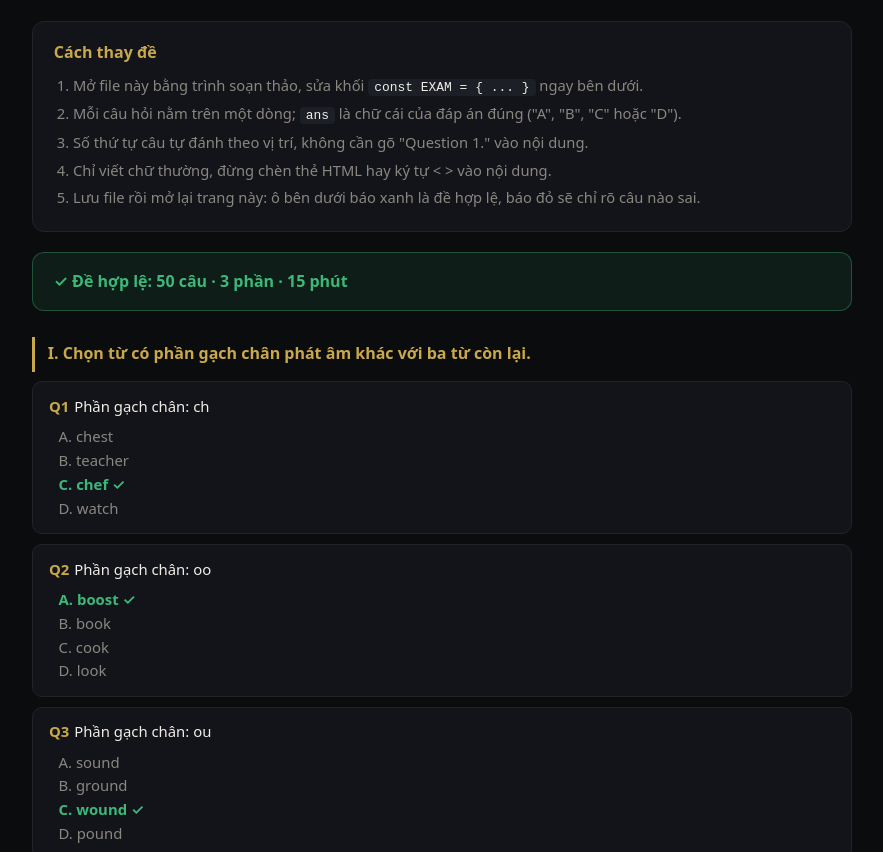
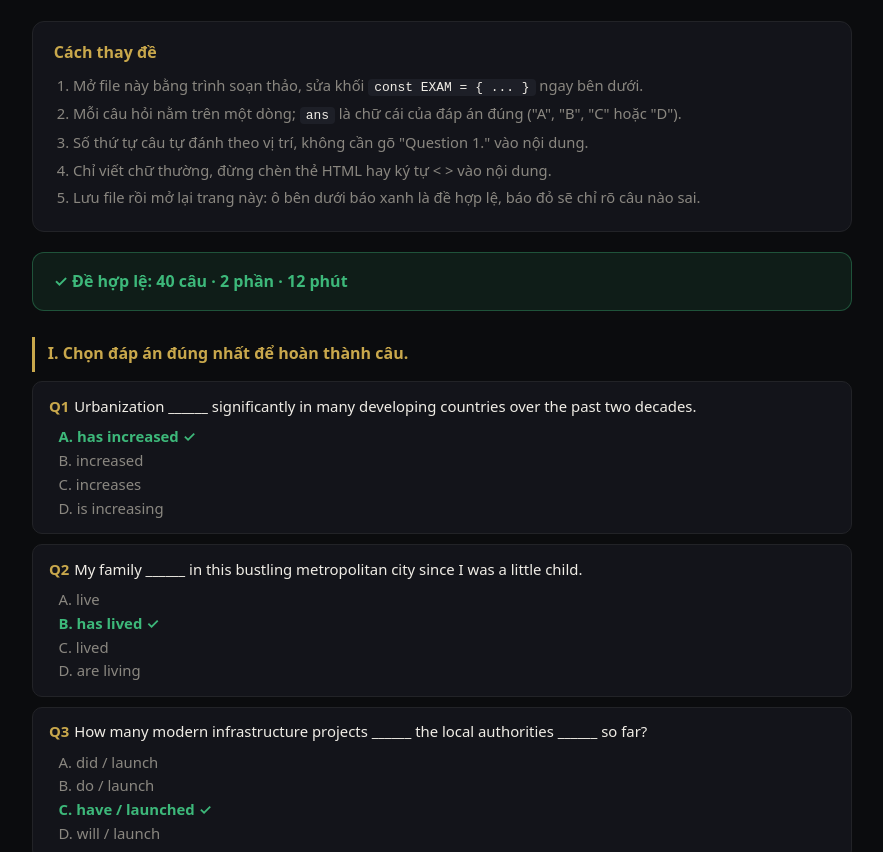
Before and after one commit to hoangphong17349/THPT, a plain HTML site: page de-kiem-tra.html in a window 1280 px wide. Shown: the part 111-963 px from the top of the page, without its empty margins (198-1081 px from the left). Drawn offline with Linux system fonts and the light colour scheme.

Commit message:
Thay đề: 40 câu (30 ngữ pháp hiện tại hoàn thành + 10 từ vựng đô thị hoá)
Co-Authored-By: Claude Sonnet 5.5 <noreply@anthropic.com>
Claude-Session: https://claude.ai/code/session_01QPUvTCHHfeeyJksyXdNoVM

```diff
--- a/de-kiem-tra.html
+++ b/de-kiem-tra.html
@@ -59,8 +59,8 @@ const EXAM = {
   // ---- Thông tin chung (hiện ở trang chủ và đầu các trang làm bài) ----
   subject: "Tiếng Anh",
   grade: "Lớp 11",
-  topics: ["phát âm", "trọng âm", "từ vựng", "ngữ pháp"],
-  minutes: 15,           // thời gian làm trọn bộ đề (phút)
+  topics: ["ngữ pháp", "từ vựng"],
+  minutes: 12,           // thời gian làm trọn bộ đề (phút)
   // randomCount: 10,    // (tuỳ chọn) số câu mỗi lượt ở chế độ ngẫu nhiên, mặc định 10
   // pickMax: 20,        // (tuỳ chọn) số câu tối đa ở chế độ tự chọn, mặc định 20
 
@@ -69,72 +69,58 @@ const EXAM = {
   // label: tên ngắn hiện ở thanh tiến độ | hint: gợi ý thêm sau đề (có thể để "")
   // instruction: dòng yêu cầu hiện ở đầu phần trong trang làm toàn bộ
   sections: [
-    { id: "I",   label: "Phần I – Phát âm",    hint: "Chọn từ phát âm KHÁC",
-      instruction: "I. Chọn từ có phần gạch chân phát âm khác với ba từ còn lại." },
-    { id: "II",  label: "Phần II – Trọng âm",  hint: "Chọn từ có trọng âm chính KHÁC",
-      instruction: "II. Chọn từ có trọng âm chính khác với ba từ còn lại." },
-    { id: "III", label: "Phần III – Ngữ pháp", hint: "",
-      instruction: "III. Chọn đáp án đúng nhất để hoàn thành câu." }
+    { id: "I",  label: "Phần I – Ngữ pháp", hint: "",
+      instruction: "I. Chọn đáp án đúng nhất để hoàn thành câu." },
+    { id: "II", label: "Phần II – Từ vựng", hint: "",
+      instruction: "II. Chọn đáp án đúng nhất để hoàn thành câu." }
   ],
 
   // ---- Câu hỏi: mỗi câu một dòng, số thứ tự (Question 1, 2, ...) tự đánh theo thứ tự ----
   // sec: mã phần | q: nội dung câu (có thể để "") | opts: các đáp án | ans: chữ cái đáp án đúng
   questions: [
-    // ===== PHẦN I =====
-    { sec: "I", q: "Phần gạch chân: ch", opts: ["chest", "teacher", "chef", "watch"], ans: "C" },  //  1
-    { sec: "I", q: "Phần gạch chân: oo", opts: ["boost", "book", "cook", "look"], ans: "A" },  //  2
-    { sec: "I", q: "Phần gạch chân: ou", opts: ["sound", "ground", "wound", "pound"], ans: "C" },  //  3
-    { sec: "I", q: "Phần gạch chân: i", opts: ["mineral", "meditate", "arthritis", "limit"], ans: "C" },  //  4
-    { sec: "I", q: "Phần gạch chân: o", opts: ["cyborg", "portion", "organise", "hologram"], ans: "C" },  //  5
+    // ===== PHẦN I – NGỮ PHÁP =====
+    { sec: "I", q: "Urbanization ______ significantly in many developing countries over the past two decades.", opts: ["has increased", "increased", "increases", "is increasing"], ans: "A" },  //  1
+    { sec: "I", q: "My family ______ in this bustling metropolitan city since I was a little child.", opts: ["live", "has lived", "lived", "are living"], ans: "B" },  //  2
+    { sec: "I", q: "How many modern infrastructure projects ______ the local authorities ______ so far?", opts: ["did / launch", "do / launch", "have / launched", "will / launch"], ans: "C" },  //  3
+    { sec: "I", q: "The city council ______ a series of measures to reduce traffic congestion yet.", opts: ["hasn’t implemented", "haven’t implemented", "didn’t implement", "hasn’t implementing"], ans: "A" },  //  4
+    { sec: "I", q: "This is the first time I ______ such an impressive high-rise building in downtown.", opts: ["see", "saw", "have seen", "had seen"], ans: "C" },  //  5
+    { sec: "I", q: "Scientists ______ numerous studies on the negative impacts of urban sprawl on local ecosystems so far.", opts: ["conduct", "has conducted", "have conducted", "conducted"], ans: "C" },  //  6
+    { sec: "I", q: "Mr. Pike ______ as an urban planner for twenty-five years before he retires next month.", opts: ["has worked", "worked", "works", "is working"], ans: "A" },  //  7
+    { sec: "I", q: "Rural-urban migration ______ a major social issue in our country over the last few years.", opts: ["becomes", "became", "has become", "is becoming"], ans: "C" },  //  8
+    { sec: "I", q: "Look at those huge cranes! The construction workers ______ the foundation of the new shopping mall.", opts: ["have just finished", "just finish", "finished", "are finishing"], ans: "A" },  //  9
+    { sec: "I", q: "She ______ her hometown for a modern apartment in the capital city since last summer.", opts: ["leaves", "left", "has left", "had left"], ans: "C" },  // 10
+    { sec: "I", q: "We ______ any problems with public transportation services since the new metro line opened.", opts: ["don’t have", "haven’t had", "didn’t have", "won’t have"], ans: "B" },  // 11
+    { sec: "I", q: "______ you ever ______ to an overcrowded megacity like Tokyo or Bangkok?", opts: ["Do / go", "Did / go", "Have / been", "Were / been"], ans: "C" },  // 12
+    { sec: "I", q: "The government ______ significant progress in improving sanitation systems in slums recently.", opts: ["makes", "made", "has made", "is making"], ans: "C" },  // 13
+    { sec: "I", q: "Overpopulation ______ severe housing shortages in many urban areas up to now.", opts: ["causes", "caused", "has caused", "is causing"], ans: "C" },  // 14
+    { sec: "I", q: "My uncle ______ from a small rural village to a bustling city to find a better job.", opts: ["moves", "has moved", "moving", "move"], ans: "B" },  // 15
+    { sec: "I", q: "Many historical buildings in our city ______ down to make way for modern skyscrapers recently.", opts: ["have been torn", "were torn", "are torn", "had been torn"], ans: "A" },  // 16
+    { sec: "I", q: "How long ______ you ______ in this densely populated neighborhood, Nam?", opts: ["do / live", "did / live", "have / lived", "are / living"], ans: "C" },  // 17
+    { sec: "I", q: "The number of urban dwellers ______ sharply over the past decade due to better job opportunities.", opts: ["rises", "rose", "has risen", "is rising"], ans: "C" },  // 18
+    { sec: "I", q: "We ______ all the preparations for the class presentation on urbanisation yet.", opts: ["haven’t finished", "hasn’t finished", "didn’t finish", "don’t finish"], ans: "A" },  // 19
+    { sec: "I", q: "It is the most modern public transport system that I ______ ever ______.", opts: ["have / experienced", "had / experienced", "experience", "experienced"], ans: "A" },  // 20
+    { sec: "I", q: "Industrial zones ______ thousands of migrant workers from rural areas over the past few years.", opts: ["attract", "attracted", "have attracted", "are attracting"], ans: "C" },  // 21
+    { sec: "I", q: "The local authorities ______ any effective solutions to solve the traffic jam problem yet.", opts: ["don’t find", "didn’t find", "haven’t found", "hasn’t found"], ans: "C" },  // 22
+    { sec: "I", q: "My parents ______ in this urban area since they got married in 2005.", opts: ["live", "lived", "have lived", "are living"], ans: "C" },  // 23
+    { sec: "I", q: "______ the city planners ______ the new urban development master plan yet?", opts: ["Did / announce", "Have / announced", "Do / announce", "Will / announce"], ans: "B" },  // 24
+    { sec: "I", q: "Many green spaces in the city center ______ into concrete parking lots over the last decade.", opts: ["are turned", "turned", "have been turned", "were turning"], ans: "C" },  // 25
+    { sec: "I", q: "She ______ three articles about sustainable urban development this month.", opts: ["writes", "wrote", "has written", "is writing"], ans: "C" },  // 26
+    { sec: "I", q: "Informal settlements ______ a major challenge for city administrators for decades.", opts: ["are", "were", "have been", "will be"], ans: "C" },  // 27
+    { sec: "I", q: "The cost of living in big cities ______ dramatically since the economic boom.", opts: ["increases", "increased", "has increased", "is increasing"], ans: "C" },  // 28
+    { sec: "I", q: "You ______ your project on urban migration yet, have you?", opts: ["finish", "finished", "have finished", "haven’t finished"], ans: "D" },  // 29
+    { sec: "I", q: "This is the second time our city ______ severe floods after heavy rains.", opts: ["experiences", "experienced", "has experienced", "had experienced"], ans: "C" },  // 30
 
-    // ===== PHẦN II =====
-    { sec: "II", q: "", opts: ["diabetes", "expectancy", "memorial", "bacteria"], ans: "A" },  //  6
-    { sec: "II", q: "", opts: ["remedy", "mineral", "nutrient", "infection"], ans: "D" },  //  7
-    { sec: "II", q: "", opts: ["travel", "reduce", "provide", "allow"], ans: "A" },  //  8
-    { sec: "II", q: "", opts: ["balance", "lifestyle", "hunger", "obese"], ans: "D" },  //  9
-    { sec: "II", q: "", opts: ["lifestyle", "wellness", "treadmill", "replace"], ans: "D" },  // 10
-
-    // ===== PHẦN III =====
-    { sec: "III", q: "I don't know why he hangs __________ with James, they've got nothing in common.", opts: ["off", "in", "out", "on"], ans: "C" },  // 11
-    { sec: "III", q: "Sleep and the immune __________ are obviously connected.", opts: ["system", "construction", "instruction", "net"], ans: "A" },  // 12
-    { sec: "III", q: "This win could prove to be a historic turning __________ in the fortunes of the team.", opts: ["event", "score", "mark", "point"], ans: "D" },  // 13
-    { sec: "III", q: "__________ often clears up with a change in diet.", opts: ["Scars", "Acne", "Burns", "Toothache"], ans: "B" },  // 14
-    { sec: "III", q: "In my view, he __________ peel the potatoes before mashing them and mixing in the butter and herbs.", opts: ["have to", "should", "need", "mustn't"], ans: "B" },  // 15
-    { sec: "III", q: "You __________ take the bus - it's the easiest way to get there.", opts: ["don't need to", "will", "can't", "should"], ans: "D" },  // 16
-    { sec: "III", q: "You __________ to pay for the tickets in advance.", opts: ["needn't", "had better not", "mustn't", "don't have"], ans: "D" },  // 17
-    { sec: "III", q: "Passengers __________ undo their seat belts until the signs have been switched off.", opts: ["mustn't", "don't have to", "shouldn't", "had better not"], ans: "A" },  // 18
-    { sec: "III", q: "They had to survive on a __________ of insects and berries when they got lost in a jungle.", opts: ["drink", "food", "diet", "meal"], ans: "C" },  // 19
-    { sec: "III", q: "He's __________ good shape for someone who had surgery six months ago.", opts: ["in", "on", "off", "about"], ans: "A" },  // 20
-    { sec: "III", q: "Yoga is said to __________ the wellness of the mind and body.", opts: ["promote", "manage", "take up", "track"], ans: "A" },  // 21
-    { sec: "III", q: "This recipe for chicken porridge will be enough for four __________.", opts: ["parts", "servings", "pieces", "sections"], ans: "B" },  // 22
-    { sec: "III", q: "Please join me in __________ Luke on an outstanding season.", opts: ["congratulating", "praising", "blaming", "thanking"], ans: "A" },  // 23
-    { sec: "III", q: "No one could ever accuse this government __________ not caring about the poor.", opts: ["for", "in", "of", "on"], ans: "C" },  // 24
-    { sec: "III", q: "He categorically denied __________ in an armed robbery.", opts: ["having involved", "to being involved", "involving", "having been involved"], ans: "D" },  // 25
-    { sec: "III", q: "We stood on the bridge __________ the two halves of the city.", opts: ["connected", "to be connected", "to connect", "connecting"], ans: "D" },  // 26
-    { sec: "III", q: "Pink Star was the only pink diamond __________ by De Beers in 1999 in South Africa.", opts: ["to be mined", "mined", "being mined", "mining"], ans: "A" },  // 27
-    { sec: "III", q: "The car had carried him 500 miles before it broke __________.", opts: ["in", "up", "down", "off"], ans: "C" },  // 28
-    { sec: "III", q: "While cleaning staff are busy __________ on one floor, they may suddenly need to be directed to another room.", opts: ["work", "to work", "working", "worked"], ans: "C" },  // 29
-    { sec: "III", q: "I'm __________ some art classes at the moment.", opts: ["conducting", "taking", "carrying", "putting"], ans: "B" },  // 30
-    { sec: "III", q: "The writer suffered __________ ill health for most of his life.", opts: ["about", "in", "from", "of"], ans: "C" },  // 31
-    { sec: "III", q: "Try drinking ginger tea before travelling if you suffer __________ motion sickness.", opts: ["of", "from", "with", "on"], ans: "B" },  // 32
-    { sec: "III", q: "It's common knowledge that you need to cut __________ salt, sugar and fatty foods to lose weight.", opts: ["out of", "down with", "up with", "down on"], ans: "D" },  // 33
-    { sec: "III", q: "__________ is using digital technology to hurt someone else. It can include sending embarrassing videos or spreading rumours online.", opts: ["Cyberbullying", "Depression", "Racism", "Crime"], ans: "A" },  // 34
-    { sec: "III", q: "The piano __________ at the moment belongs to my grandfather.", opts: ["mended", "being mended", "to be mended", "mending"], ans: "B" },  // 35
-    { sec: "III", q: "Turn off the light after leaving the room, __________?", opts: ["shall we", "will you", "may I", "won't you"], ans: "D" },  // 36
-    { sec: "III", q: "__________ we use more solar energy, the air will become cleaner and our health will be better.", opts: ["Unless", "As", "If", "Though"], ans: "C" },  // 37
-    { sec: "III", q: "Visitors __________ enter the operating room.", opts: ["must", "have to", "mustn't", "don't have to"], ans: "C" },  // 38
-    { sec: "III", q: "I think flying cars __________ a common mode of transportation in cities in the future.", opts: ["will become", "becomes", "becoming", "is going to become"], ans: "A" },  // 39
-    { sec: "III", q: "He has some difficulty __________ people when they speak softly.", opts: ["heard", "hearing", "to hear", "hears"], ans: "B" },  // 40
-    { sec: "III", q: "__________ the bottles, Mike poured the drinks for everyone.", opts: ["To open", "to have opened", "being opened", "having opened"], ans: "D" },  // 41
-    { sec: "III", q: "Look at those loose solar panels! They __________ off the roof.", opts: ["will fall", "fall", "are going to fall", "will be fall"], ans: "C" },  // 42
-    { sec: "III", q: "In the future, __________ roads will inform drivers about traffic conditions.", opts: ["3D printed", "digital", "moving", "floating"], ans: "B" },  // 43
-    { sec: "III", q: "Some people experience __________ from the locals when they move to a new country.", opts: ["unemployment", "disease", "racism", "war"], ans: "C" },  // 44
-    { sec: "III", q: "John has bad hay fever now; he also often gets a __________ nose in the winter.", opts: ["runny", "swollen", "sneezing", "bruised"], ans: "A" },  // 45
-    { sec: "III", q: "Solar windows __________ energy from the sun.", opts: ["bring", "provide", "produce", "need"], ans: "C" },  // 46
-    { sec: "III", q: "It's important to __________ laws to ensure equal opportunities for all the people despite their gender.", opts: ["pass", "offer", "provide", "give"], ans: "A" },  // 47
-    { sec: "III", q: "Andy wants to be a __________ trainer when he leaves school.", opts: ["wellness", "lifestyle", "personal", "healthy"], ans: "C" },  // 48
-    { sec: "III", q: "Ann is coughing a lot because she has a __________.", opts: ["sore throat", "chest infection", "hay fever", "rash"], ans: "B" },  // 49
-    { sec: "III", q: "Ben has decided to __________ sugar in order to lose some weight.", opts: ["cut down on", "eat", "give up", "drink"], ans: "A" },  // 50
+    // ===== PHẦN II – TỪ VỰNG =====
+    { sec: "II", q: "The rapid growth of cities often leads to the expansion of ______, where poor people live in temporary and poorly built houses.", opts: ["skyscrapers", "slums", "suburbs", "infrastructure"], ans: "B" },  // 31
+    { sec: "II", q: "Many people move from rural areas to big cities in search of better ______ opportunities and higher incomes.", opts: ["employment", "environment", "entertainment", "education"], ans: "A" },  // 32
+    { sec: "II", q: "Living in a(n) ______ area means you have easy access to modern facilities like hospitals, shopping malls, and cinemas.", opts: ["rural", "urban", "agricultural", "suburban"], ans: "B" },  // 33
+    { sec: "II", q: "The city is investing heavily in upgrading its public ______ systems, including buses, trains, and metro lines.", opts: ["infrastructure", "structure", "agriculture", "architecture"], ans: "A" },  // 34
+    { sec: "II", q: "Due to the massive influx of migrants, the city has become extremely ______ with traffic jams occurring every day.", opts: ["rural", "overcrowded", "spacious", "peaceful"], ans: "B" },  // 35
+    { sec: "II", q: "Many young professionals prefer living in high-rise ______ in the city center for convenience.", opts: ["buildings", "cottage", "farmhouse", "cabin"], ans: "A" },  // 36
+    { sec: "II", q: "The local government is trying to transform the city into a smart and ______ urban area with lots of green parks.", opts: ["sustainable", "industrial", "congested", "polluted"], ans: "A" },  // 37
+    { sec: "II", q: "Traffic ______ during rush hours is one of the most annoying problems for daily commuters in megacities.", opts: ["pollution", "congestion", "population", "migration"], ans: "B" },  // 38
+    { sec: "II", q: "People living in the ______ often enjoy a quieter lifestyle with cleaner air compared to city dwellers.", opts: ["metropolis", "downtown", "countryside", "capital"], ans: "C" },  // 39
+    { sec: "II", q: "Urban ______ refers to the uncontrolled spread of urban developments into neighboring rural areas.", opts: ["migration", "sprawl", "planning", "development"], ans: "B" },  // 40
   ]
 };
 </script>
```
